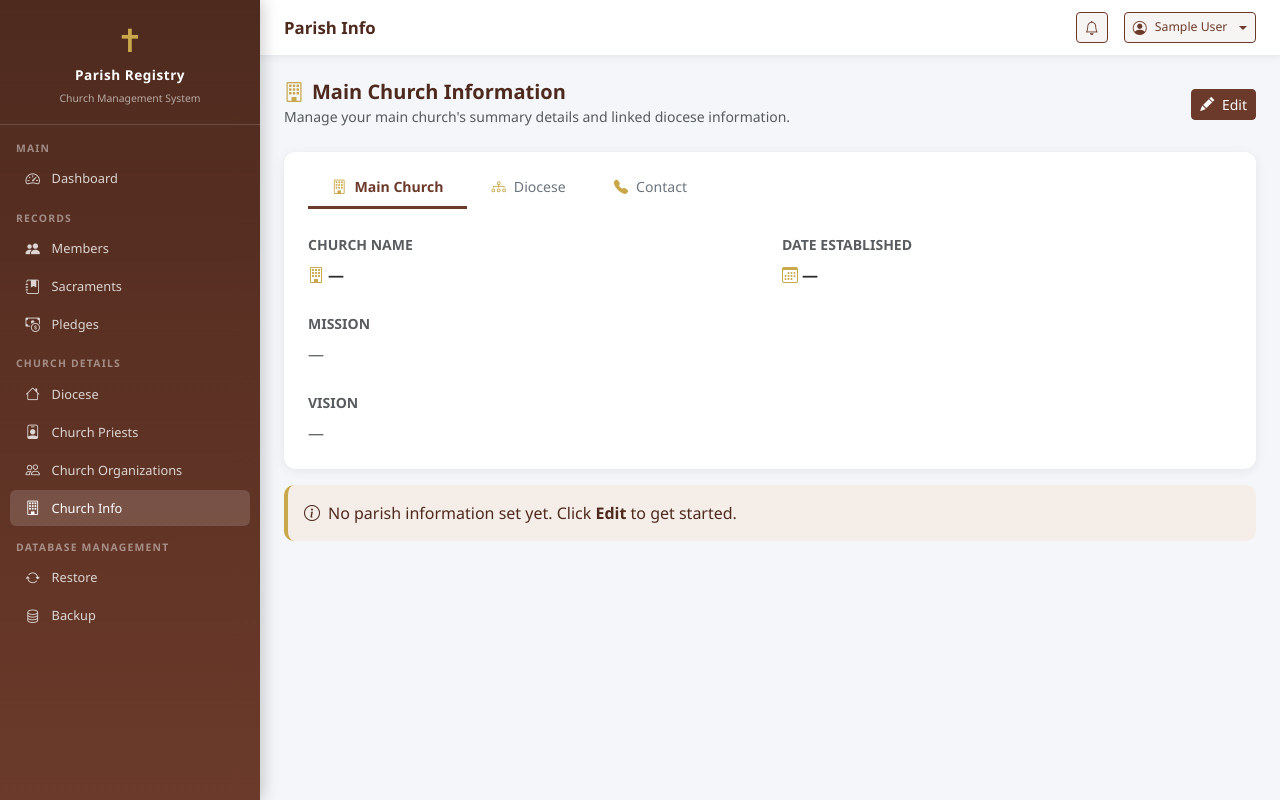
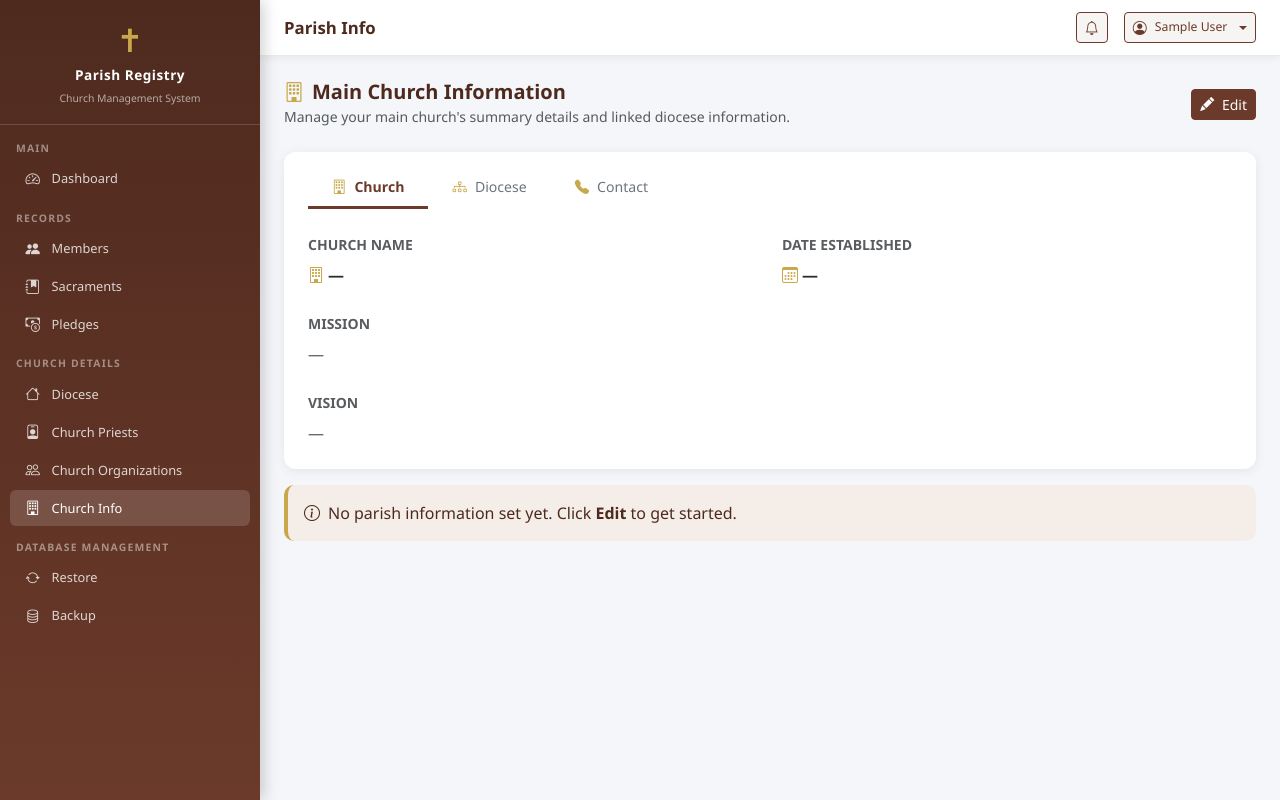
Before and after one commit to Precious143Bless/registry, a Django app: page /parish-info/ in a window 1280 px wide. Run offline with Django 4.2, Linux system fonts and the light colour scheme; the visitor is signed in with stand-in values (Sample User, id 1); data that the repository does not hold is empty.

Commit message:
main church - church

```diff
--- a/registry/templates/registry/info/form.html
+++ b/registry/templates/registry/info/form.html
@@ -10,7 +10,7 @@
                             id="tab-basic" data-bs-toggle="tab" data-bs-target="#pane-basic"
                             type="button" role="tab">
                         <i class="bi bi-building" style="color:#c9a84c;"></i>
-                        <span>Main Church</span>
+                        <span>Church</span>
                     </button>
                 </li>
                 <li class="nav-item" role="presentation">
```
